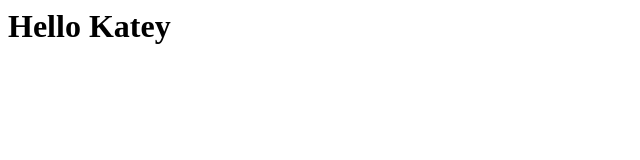
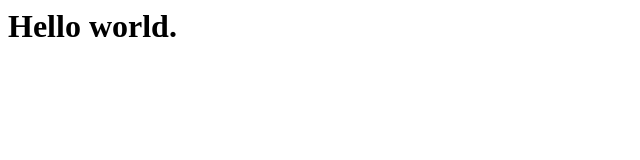
Before and after one commit to benalloway/benalloway.github.io, a plain HTML site: page index.html in a window 1280 px wide. Shown: the full height of the page, 0-640 px from the left. Drawn offline with Linux system fonts and the light colour scheme.

Commit message:
change: hello world

```diff
--- a/index.html
+++ b/index.html
@@ -5,6 +5,6 @@
     <title>Document</title>
 </head>
 <body>
-    <h1>Hello Katey</h1>
+    <h1>Hello world.</h1>
 </body>
 </html>
```
